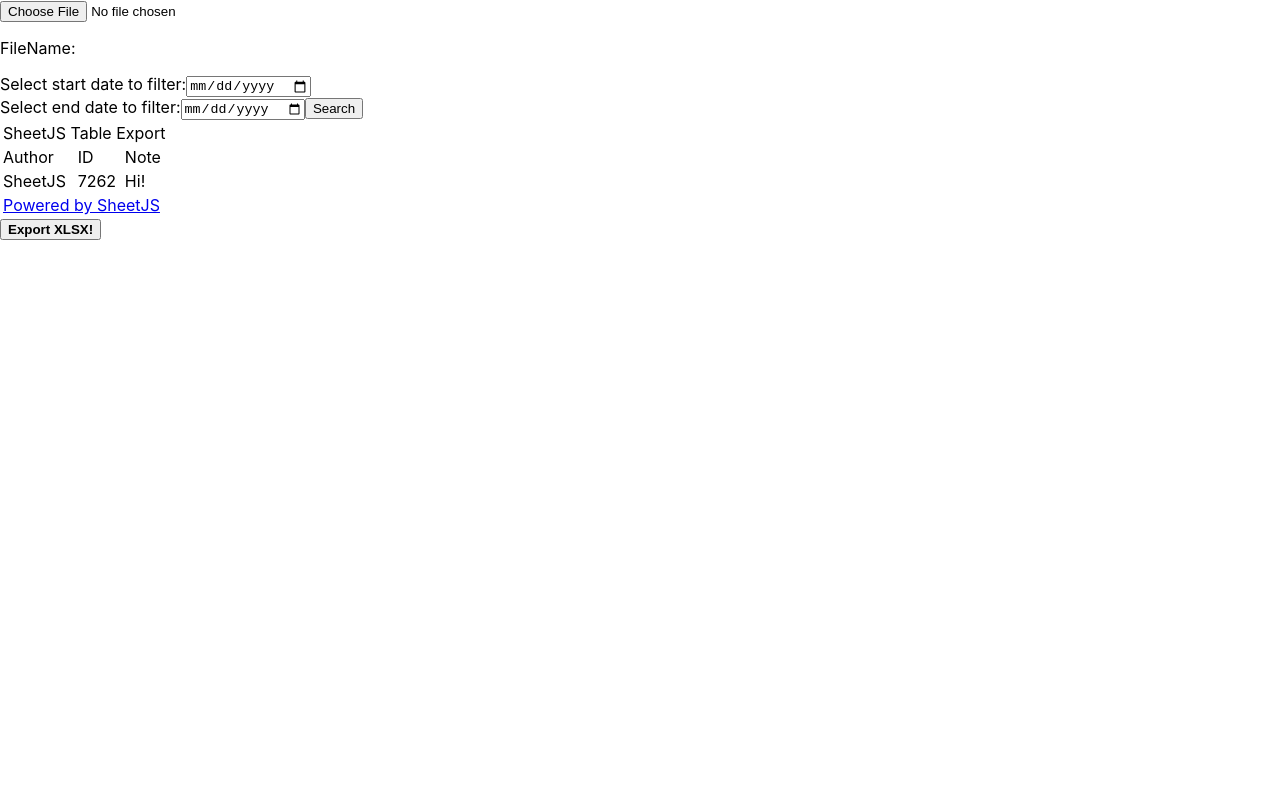
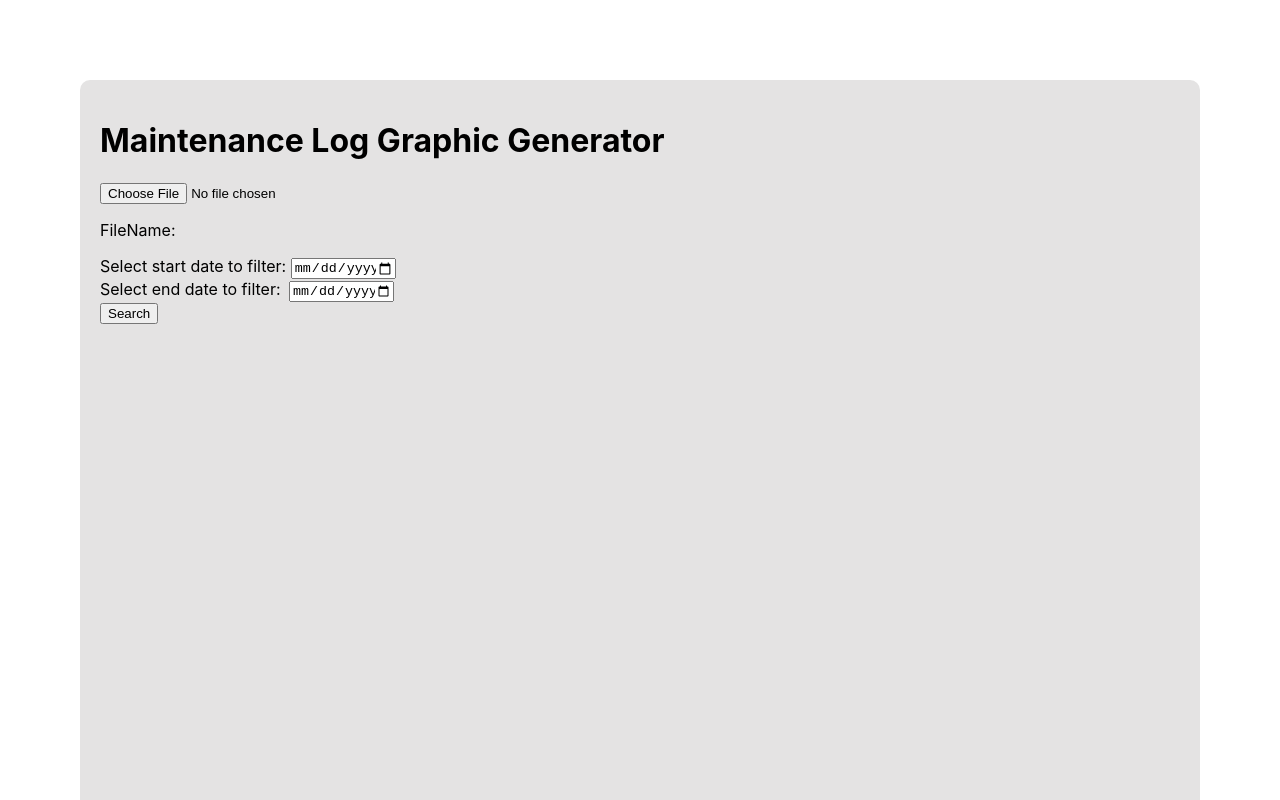
Before and after one commit to kimiweng233/GraphicGenerator, a React (Create React App) app: page / in a window 1280 px wide. Shown: the top 800 px of the page. Built offline with nearby package versions, Linux system fonts and the light colour scheme.

Commit message:
node_modules

```diff
--- a/src/App.css
+++ b/src/App.css
@@ -0,0 +1,19 @@
+.log-container {
+  margin: 80px;
+  padding: 20px;
+  background-color: rgb(228, 227, 227);
+  border-radius: 10px;
+}
+
+.log-display {
+  overflow: scroll;
+  height: 500px;
+}
+
+.start-date {
+  width: 100px;
+}
+.end-date {
+  width: 100px;
+  margin-left: 4px;
+}
--- a/src/App.js
+++ b/src/App.js
@@ -116,7 +116,7 @@ function App() {
   }
 
   return (
-    <div className="App">
+    <div className="log-container">
       <Helmet>
         {" "}
         <script
@@ -124,24 +124,28 @@ function App() {
           type="text/javascript"
         />
       </Helmet>
+      <h1> Maintenance Log Graphic Generator </h1>
       <input type="file" onChange={(e) => handleFileAsync(e)} />
       <p>
         FileName: <span>{fileName}</span>
       </p>
-      Select start date to filter:
+      Select start date to filter:{" "}
       <input type="date" className="start-date" onChange={handleStartDateOnChange} />
       {startDate}
       <div className="break"></div>
-      Select end date to filter:
+      Select end date to filter:{"   "}
       <input type="date" className="end-date" onChange={handleEndDateOnChange} />
       {endDate}
+      <div className="break"></div>
       <button type="button" onClick={handleOnSubmit}>
         Search
       </button>
-      {dateFiltered.length > 0 &&
-        dateFiltered.reverse().map((issue) => {
-          return <IssueCard issue={issue} />;
-        })}
+      <div className="log-display">
+        {dateFiltered.length > 0 &&
+          dateFiltered.reverse().map((issue) => {
+            return <IssueCard issue={issue} />;
+          })}
+      </div>
       <table id="Table2XLSX">
         <tbody>
           <tr>
--- a/src/Components/IssueCard.js
+++ b/src/Components/IssueCard.js
@@ -1,3 +1,5 @@
+import "../css/issuecard.css";
+
 const IssueCard = ({ issue }) => {
   function ExcelDateToJSDate(date) {
     var hmm = new Date(Math.round((date - 25569) * 86400 * 1000));
--- /dev/null
+++ b/src/css/issuecard.css
@@ -0,0 +1,5 @@
+.issue-container {
+  border: black;
+  border-style: solid;
+  border-width: 1px;
+}
```
Also changed, not shown: .gitignore.txt.
